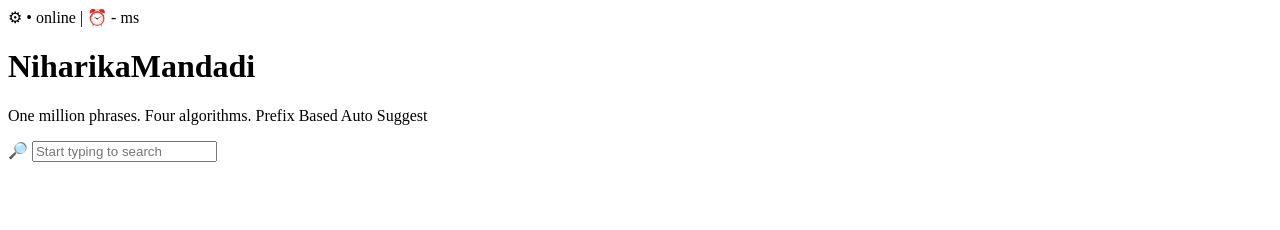
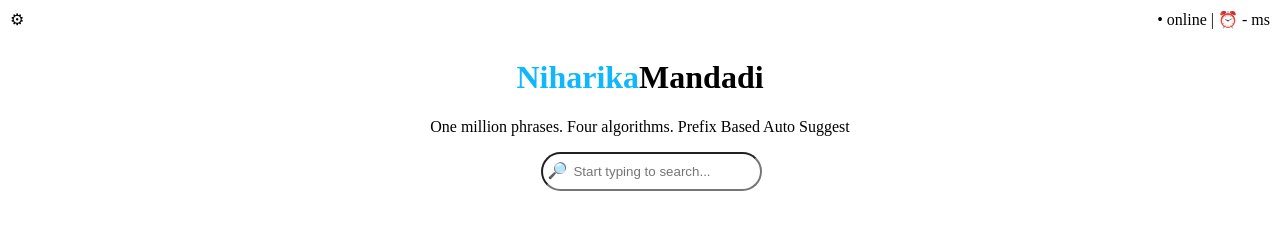
Before and after one commit to niharikamandadi/autosuggest, a website: page frontend/pages/autosuggest.html in a window 1280 px wide. Drawn offline with Linux system fonts and the light colour scheme.

Commit message:
Auto Suggest  html & css files commited

```diff
--- /dev/null
+++ b/frontend/css/autosuggest.css
@@ -0,0 +1,32 @@
+.main-content {
+    text-align: center;
+    padding: 30px;
+}
+
+.gear {
+    position: fixed;
+    top: 10px;
+    left: 10px;
+}
+
+.pill {
+    position: fixed;
+    top: 10px;
+    right: 10px;
+}
+
+.lens {
+    position: relative;
+    left: 30px;
+}
+.search-bar {
+    border-radius: 20px;
+    padding-left: 30px;
+    padding-right: 10px;
+    padding-top: 10px;
+    padding-bottom: 10px;
+}
+
+.logo {
+    color: rgb(16, 184, 251);
+}
--- a/frontend/pages/autosuggest.html
+++ b/frontend/pages/autosuggest.html
@@ -4,18 +4,25 @@
     <meta charset="UTF-8">
     <meta name="viewport" content="width=device-width, initial-scale=1.0">
     <title>Auto Suggest</title>
+    <link rel="stylesheet" href="../css/autosuggest.css">
 </head>
 <body>
+
     <span class="gear">&#x2699;</span>
     <span class="pill">
         &#x2022; online | &#x23F0; - ms
     </span>
-    <h1>NiharikaMandadi</h1>
-    <p>One million phrases. Four algorithms. Prefix Based Auto Suggest</p>
-    <div>
-        <span>&#128270;</span>
-        <input type="text" placeholder="Start typing to search">
+
+    <div class="main-content">
+        <h1><span class="logo">Niharika</span>Mandadi</h1>
+        <p>One million phrases. Four algorithms. Prefix Based Auto Suggest</p>
+        <div>
+            <span class="lens">&#128270;</span>
+            <input class="search-bar" type="text" placeholder="Start typing to search...">
+            <div id="search-suggestions"></div>
+        </div>
     </div>
+
 
 </body>
 </html>
```
